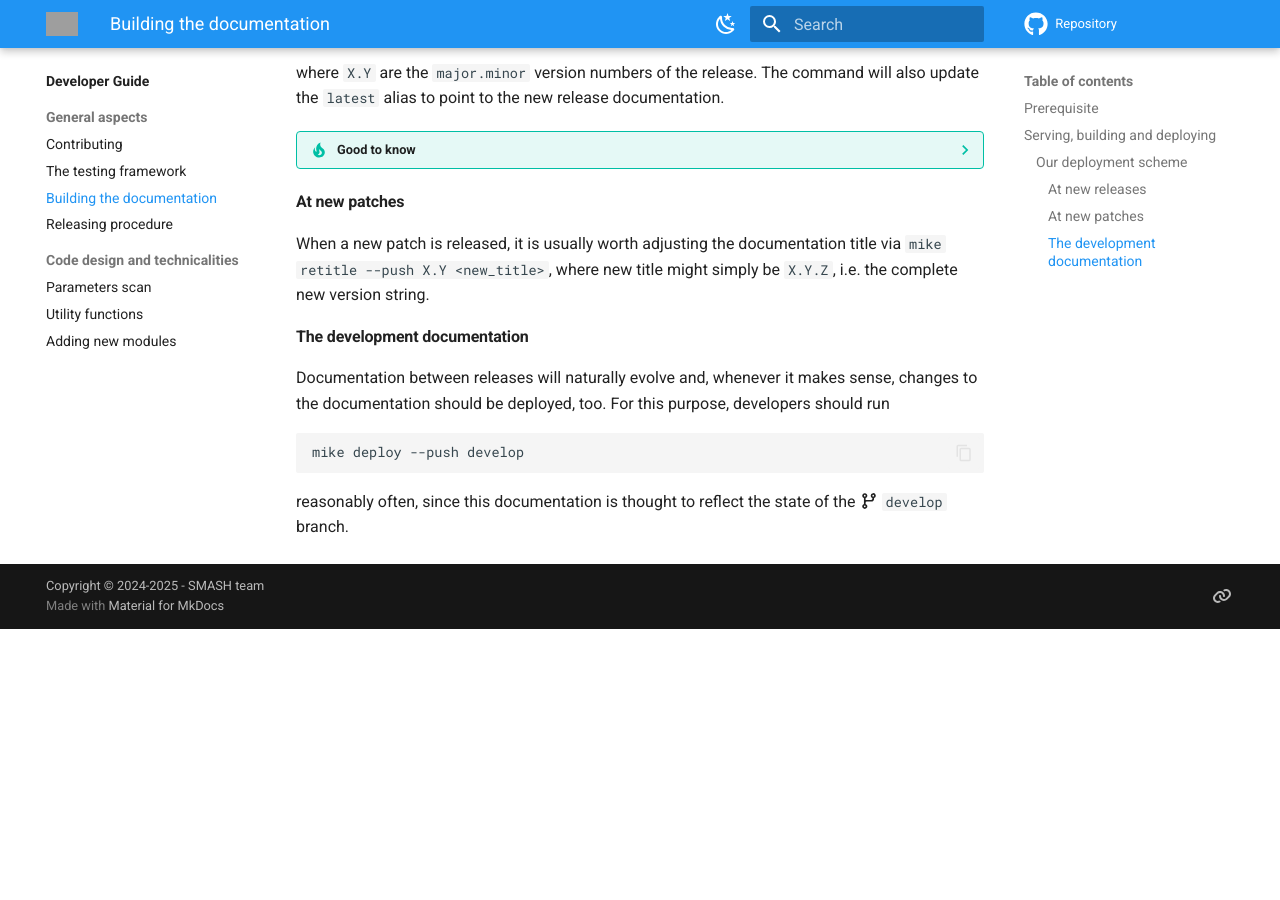
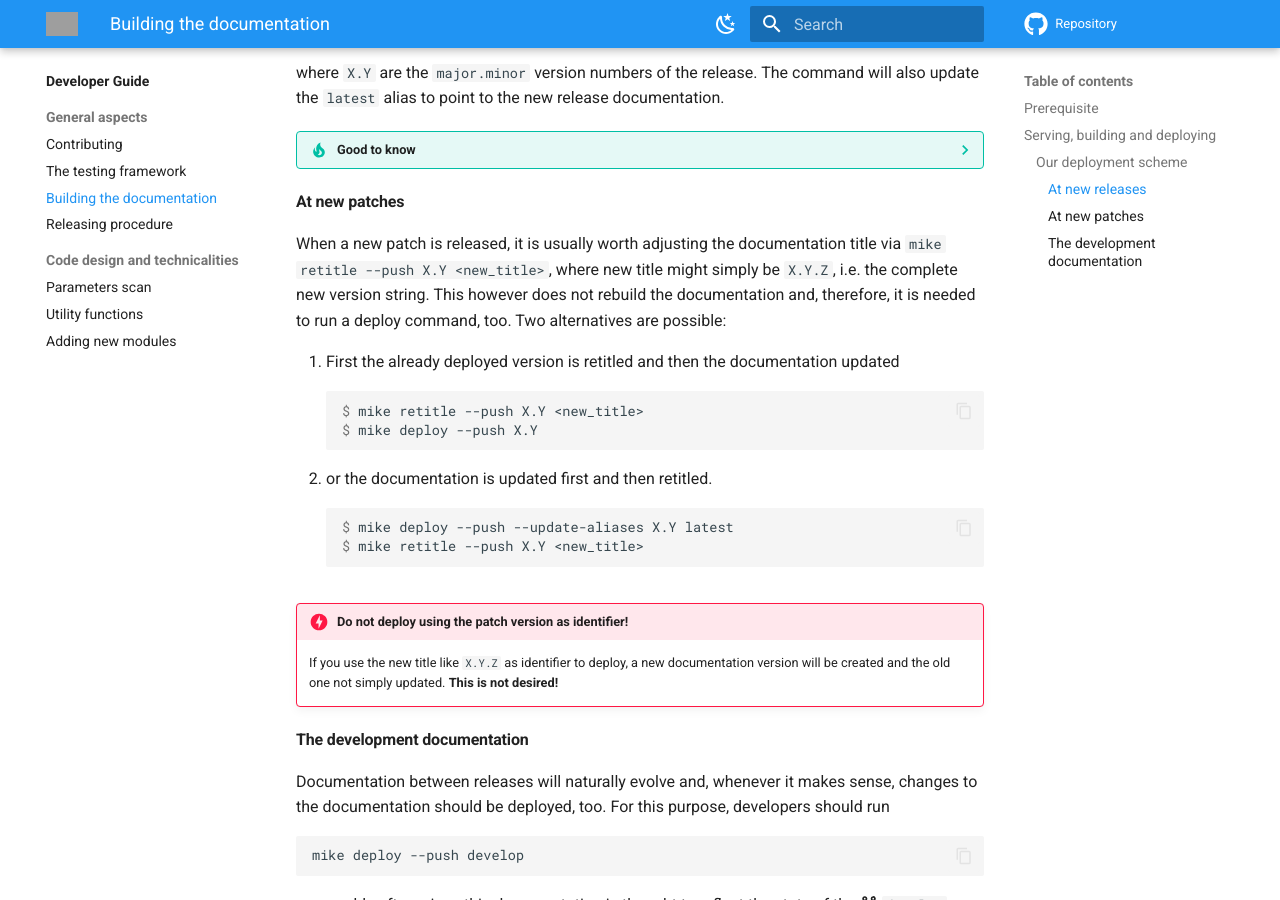
Before and after one commit to smash-transport/smash-vhlle-hybrid, an MkDocs documentation site: the page built from docs/developer/building_docs.md, in a window 1280 px wide and 900 px high, scrolled down 1484 px. Built offline with MkDocs 1.6.1 and Material for MkDocs 9.7.7, drawn with Linux system fonts in a browser that asks for light colours; emoji names are drawn with the system emoji font; comment, search, counter and statistics services are not loaded; the version menu is left out; before the commit the page ends 2113 px from its top, so only the background shows below that; grey boxes are pictures that could not be loaded.

Commit message:
Add missing information to documentation deployment

````diff
--- a/docs/developer/building_docs.md
+++ b/docs/developer/building_docs.md
@@ -60,6 +60,23 @@ The command will also update the `latest` alias to point to the new release docu
 #### At new patches
 
 When a new patch is released, it is usually worth adjusting the documentation title via `mike retitle --push X.Y <new_title>`, where new title might simply be `X.Y.Z`, i.e. the complete new version string.
+This however does not rebuild the documentation and, therefore, it is needed to run a deploy command, too.
+Two alternatives are possible:
+
+1. First the already deployed version is retitled and then the documentation updated
+   ```console
+   $ mike retitle --push X.Y <new_title>
+   $ mike deploy --push X.Y
+   ```
+2. or the documentation is updated first and then retitled.
+   ```console
+   $ mike deploy --push --update-aliases X.Y latest
+   $ mike retitle --push X.Y <new_title>
+   ```
+
+!!! danger "Do not deploy using the patch version as identifier!"
+    If you use the new title like `X.Y.Z` as identifier to deploy, a new documentation version will be created and the old one not simply updated.
+    **This is not desired!**
 
 #### The development documentation
 
````
